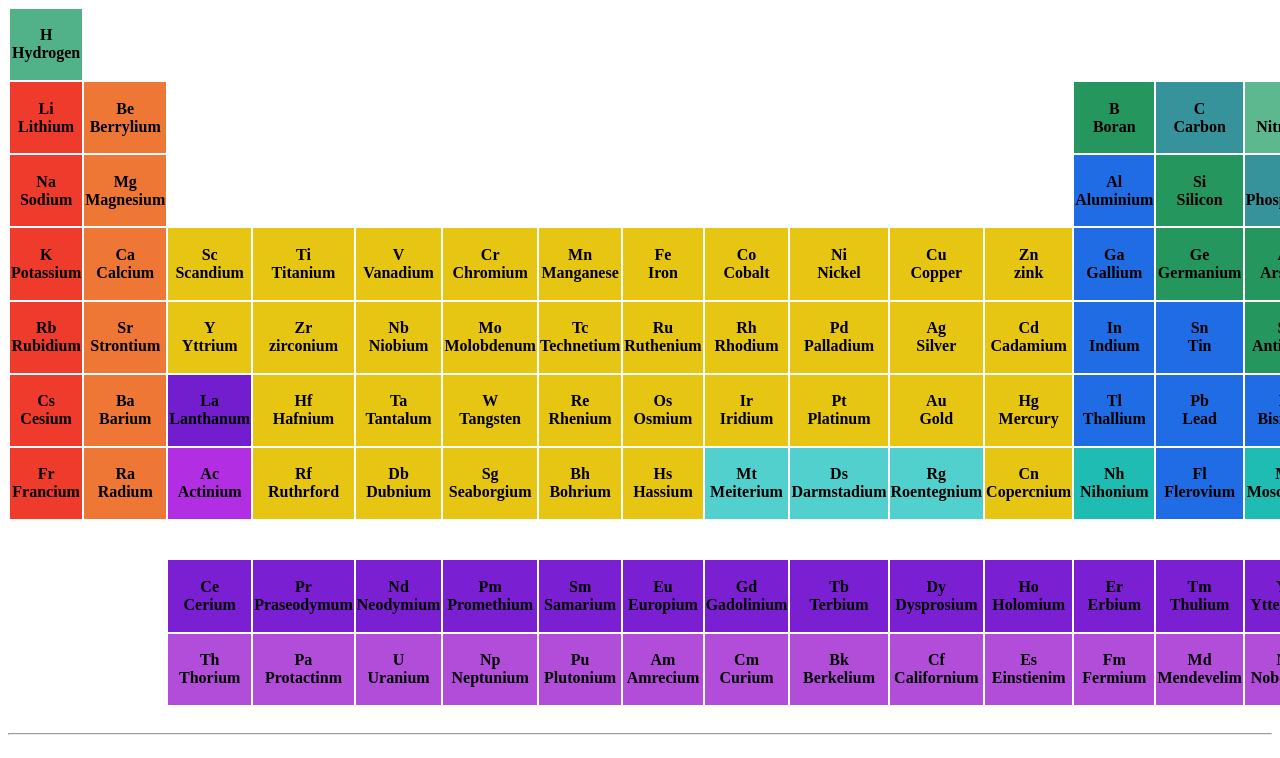
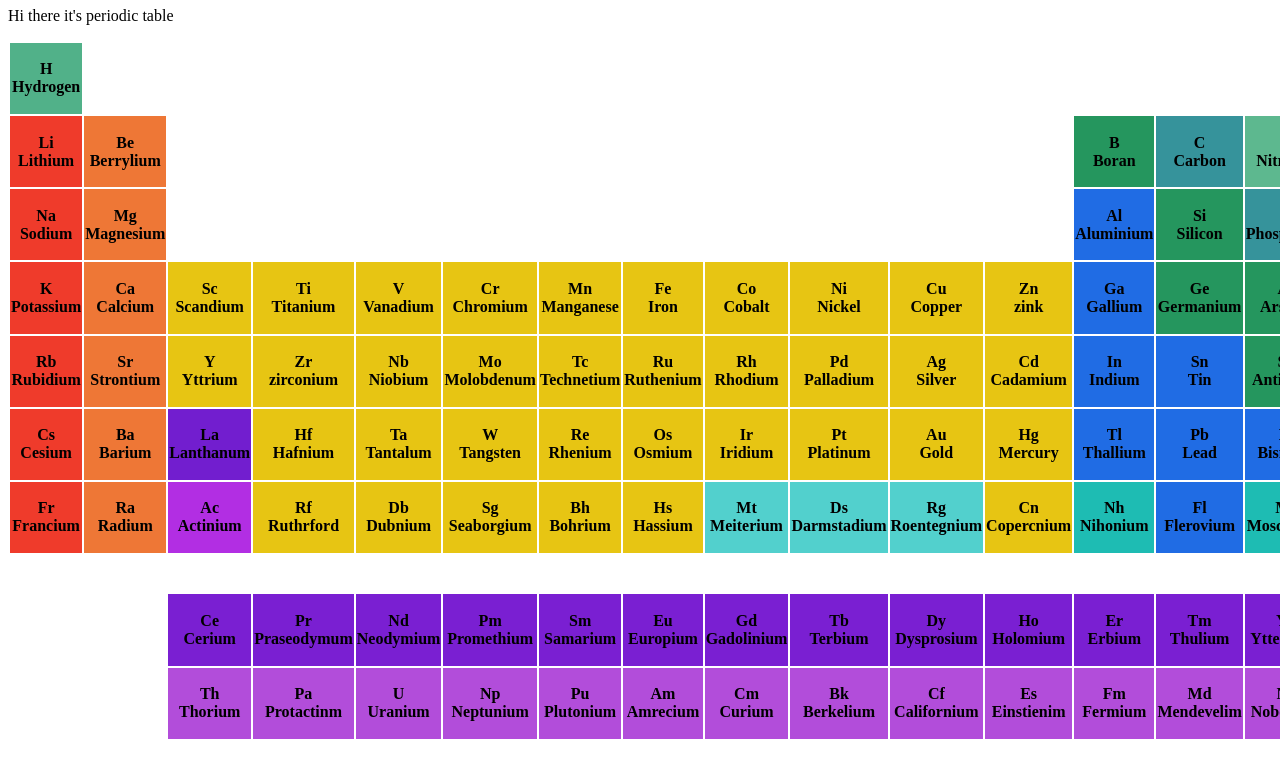
Before and after one commit to ompirkashchouhan/Assignment_Periodic-Table_And-Other-Tables-HTML, a plain HTML site: page index.html in a window 1280 px wide. Shown: the part 73-831 px from the top of the page. Drawn offline with Linux system fonts and the light colour scheme.

Commit message:
added paragraph

```diff
--- a/index.html
+++ b/index.html
@@ -6,6 +6,7 @@
 <body>
 
 <h1>The Periodic Table</h1>
+<p>Hi there it's periodic table</p>
 
 <table width="400" height="700">
 
```
